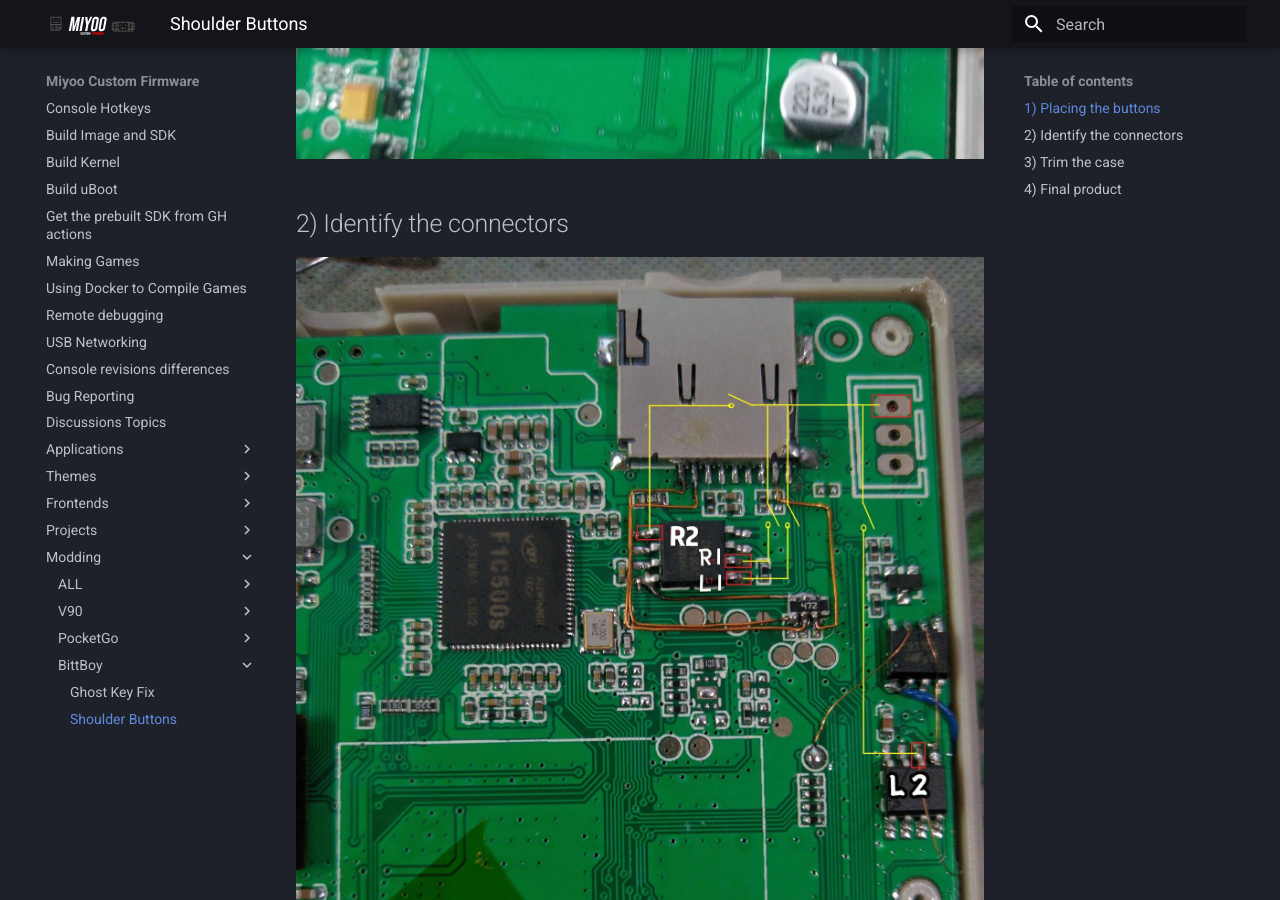
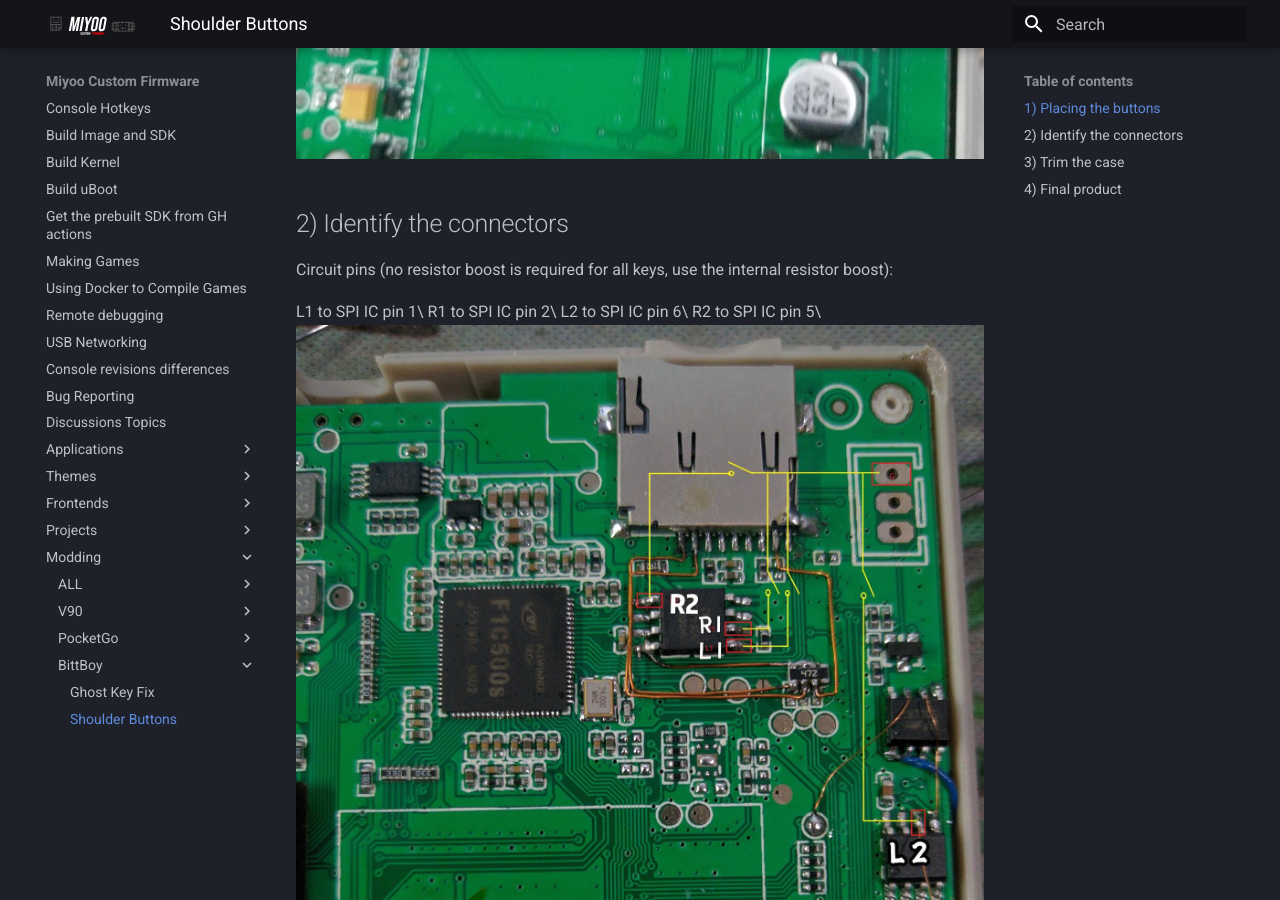
Before and after one commit to MiyooCFW/docs, an MkDocs documentation site: the page built from docs/Shoulder-Buttons.md, in a window 1280 px wide and 900 px high, scrolled down 1057 px. Built offline with MkDocs 1.6.1 and Material for MkDocs 9.7.7, drawn with Linux system fonts in a browser that asks for light colours.

Commit message:
Update Shoulder-Buttons.md

```diff
--- a/docs/Shoulder-Buttons.md
+++ b/docs/Shoulder-Buttons.md
@@ -7,6 +7,12 @@ This guide is under development, in some console revisions the L2 and R2 button
 ![l-r-1](imgs/58899124-255edb00-86ca-11e9-88c7-bb78bda9feb5.jpg)
 
 ## 2) Identify the connectors
+Circuit pins (no resistor boost is required for all keys, use the internal resistor boost):
+
+L1 to SPI IC pin 1\
+R1 to SPI IC pin 2\
+L2 to SPI IC pin 6\
+R2 to SPI IC pin 5\
 ![l-r-2](imgs/58899125-255edb00-86ca-11e9-9306-ee79bd3aae9b.jpg)
 
 ## 3) Trim the case
```
